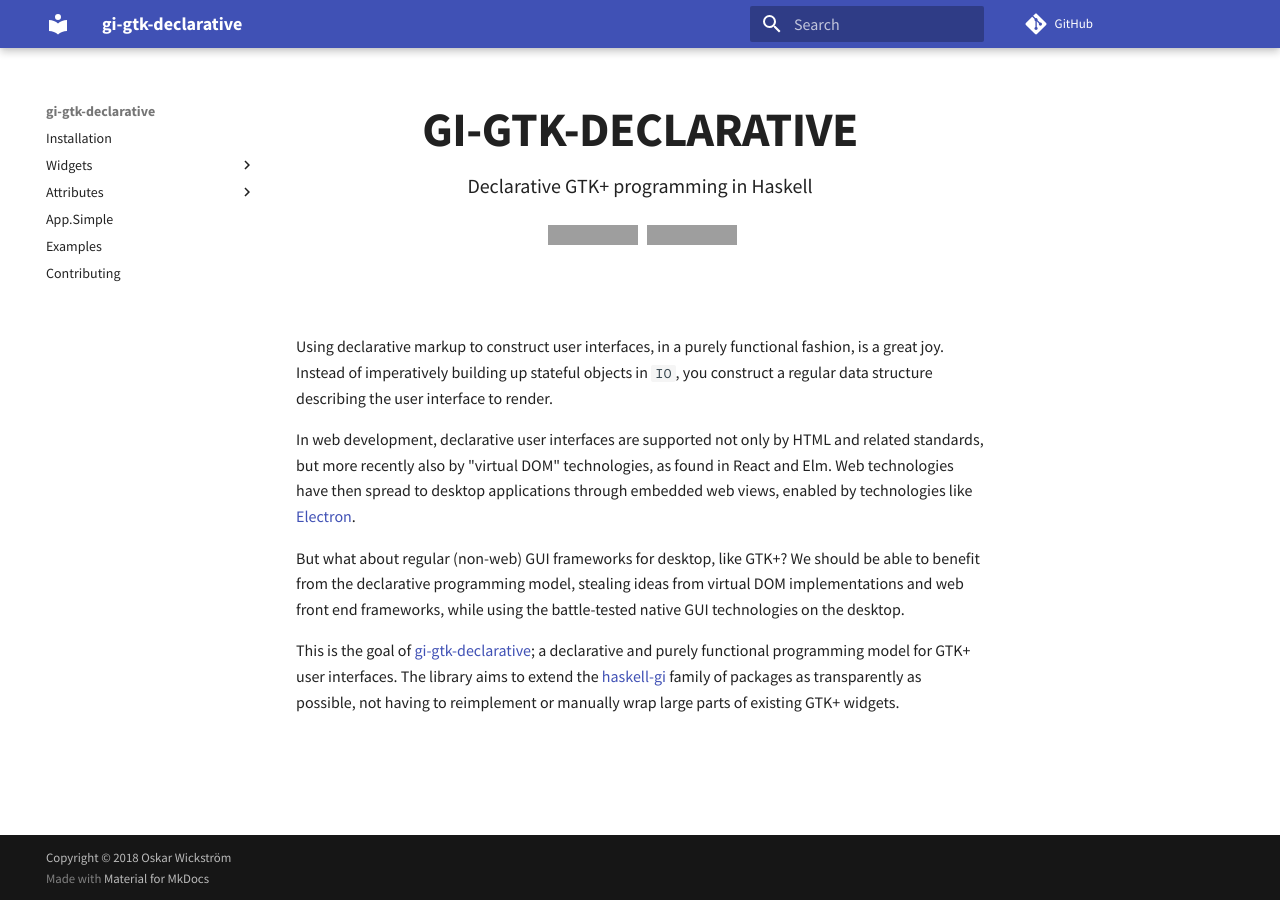
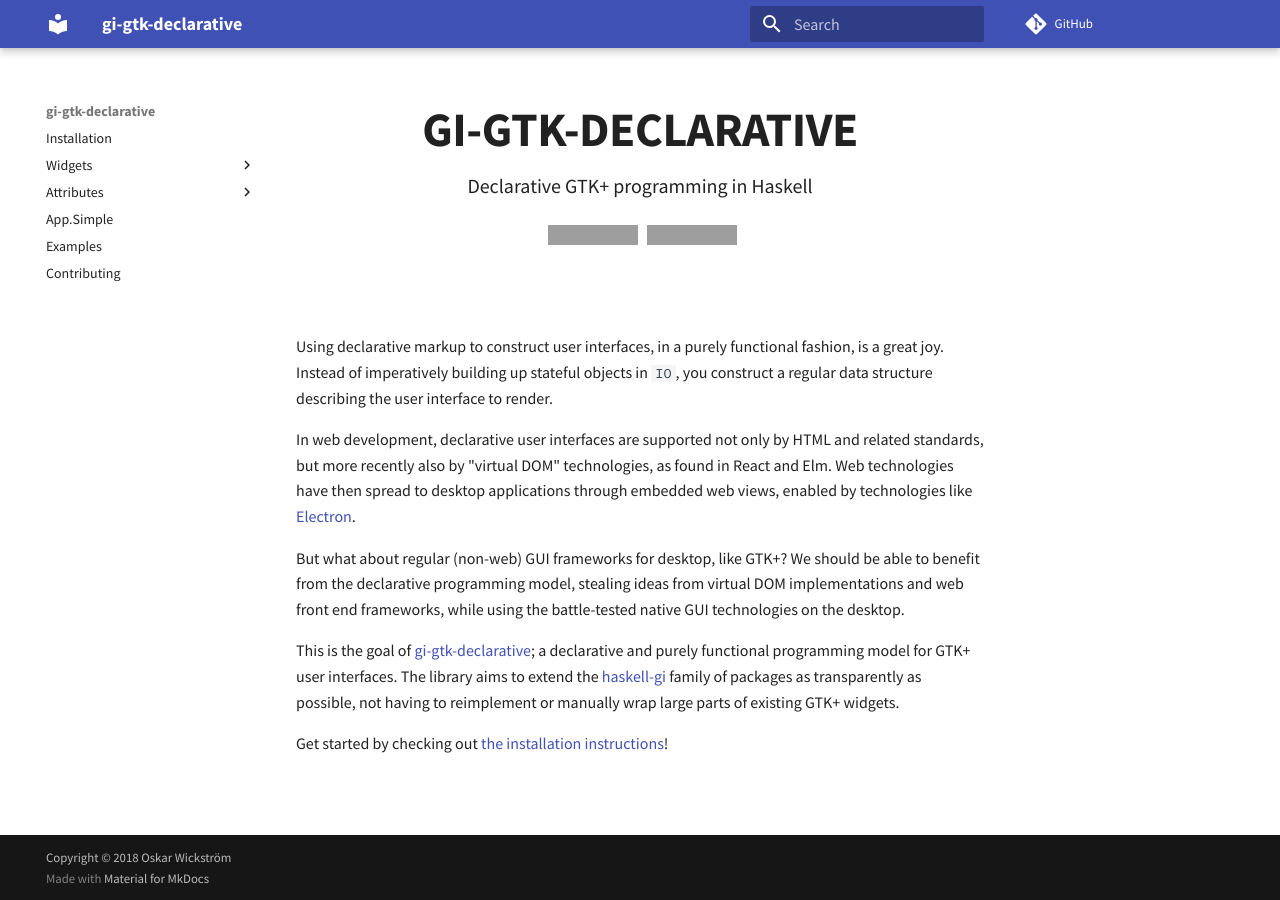
Before and after one commit to owickstrom/gi-gtk-declarative, an MkDocs documentation site: the page built from docs/src/index.md, in a window 1280 px wide. Built offline with MkDocs 1.6.1 and Material for MkDocs 9.7.7, drawn with Linux system fonts in a browser that asks for light colours; comment, search, counter and statistics services are not loaded; grey boxes are pictures that could not be loaded.

Commit message:
Add link to installation

```diff
--- a/docs/src/index.md
+++ b/docs/src/index.md
@@ -33,4 +33,7 @@
 packages as transparently as possible, not having to reimplement or
 manually wrap large parts of existing GTK+ widgets.
 
+Get started by checking out [the installation
+instructions](installation.md)!
+
 [gi-gtk-declarative]: https://hackage.haskell.org/package/gi-gtk-declarative
```
